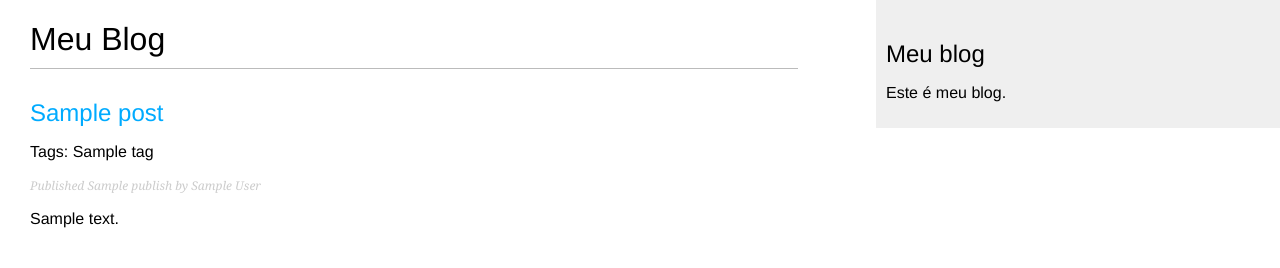
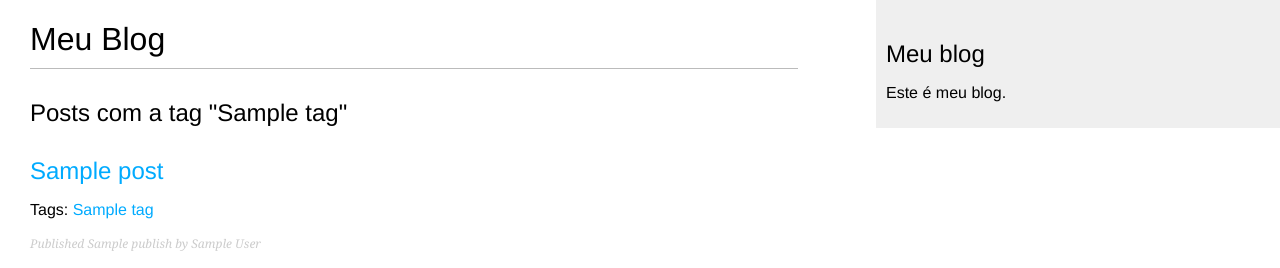
Before and after one commit to caang2025119tads0024-wq/projeto-blog, a Django app: template blog/templates/blog/post/list.html in a window 1280 px wide. Shown: the top 268 px of the page. Run offline with Django 5.2, Linux system fonts and the light colour scheme; the template is opened without the code that fills it: most values are stand-ins (such as "Sample title", 1, 10 or a date in 2020).

Commit message:
foi feito modificações no template para permitir a filtragem dos post pelas tags e as tags tambem foram personalisadas para permitir que elas apareçam como um link clicavel

```diff
--- a/blog/templates/blog/post/list.html
+++ b/blog/templates/blog/post/list.html
@@ -4,17 +4,27 @@
 
 {% block content %}
     <h1>Meu Blog</h1>
+    {% if tag %}
+        <h2>Posts com a tag "{{ tag.name }}"</h2>
+    {% endif %}
     {% for post in posts %}
         <h2>
             <a href="{{ post.get_absolute_url }}">
                 {{ post.title }}
             </a>
         </h2>
-        <p class="tags">Tags: {{ post.tags.all|join:", " }}</p>
+        <p class="tags">
+            Tags:
+            {% for tag in post.tags.all %}
+                <a href="{% url 'blog:post_list_by_tag' tag.slug %}">
+                    {{ tag.name }}
+                </a>{% if not forloop.last %}, {% endif %}
+            {% endfor %}
+        </p>
         <p class="date">
             Published {{ post.publish }} by {{ post.author }}
         </p>
         {{ post.body|truncatewords:30|linebreaks }}
     {% endfor %}
-    {% include "blog/pagination.html" with page=page_obj %}
+    {% include "blog/pagination.html" with page=posts %}
 {% endblock %}
```
